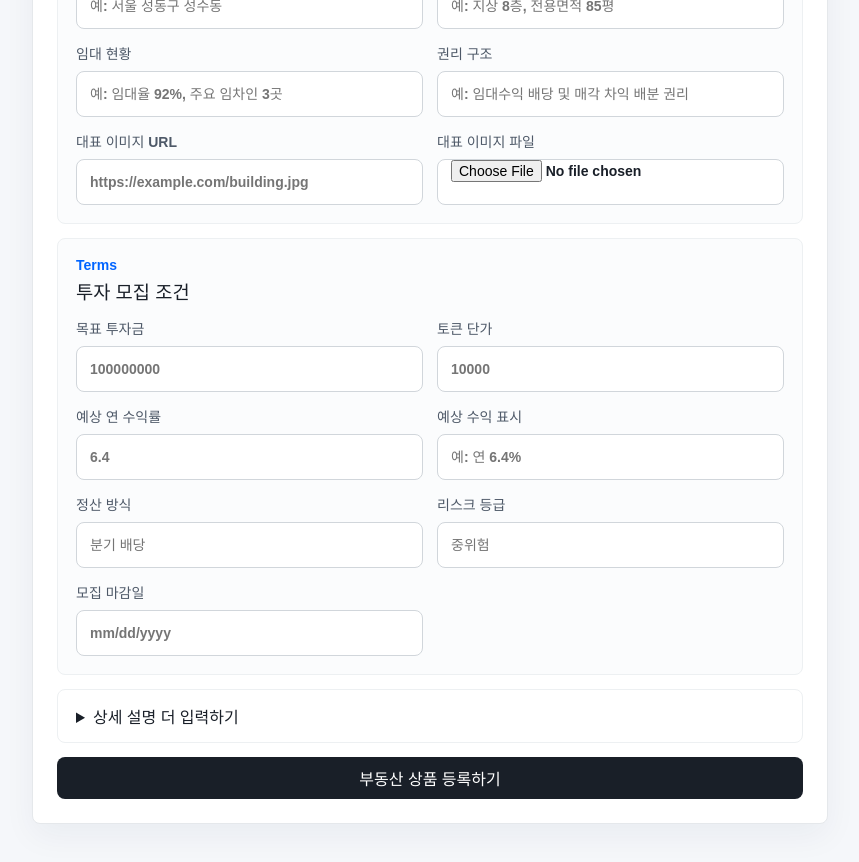
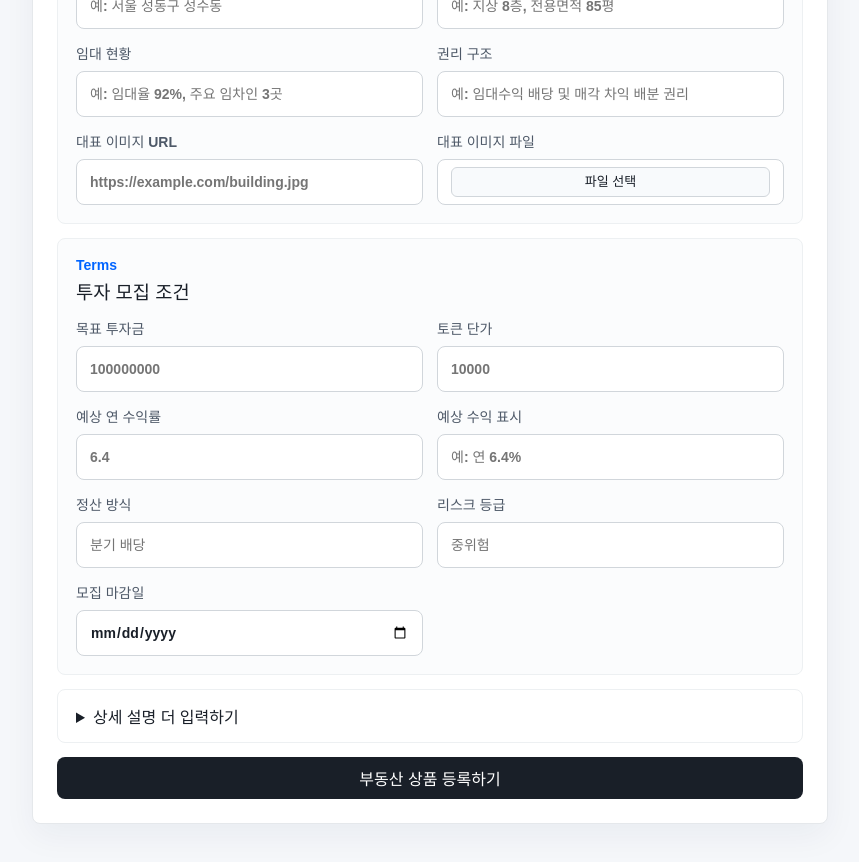
Before and after one commit to PARTION-LAB/PARTION-FrontEnd, a Vue app: page /register in a window 1280 px wide. Shown: the part 1160-2022 px from the top of the page, without its empty margins (18-877 px from the left). Built offline with nearby package versions, Linux system fonts and the light colour scheme; no server answers.

Commit message:
fix: improve product registration inputs

```diff
--- a/src/assets/style.css
+++ b/src/assets/style.css
@@ -544,7 +544,8 @@ button {
 }
 
 .auth-form label,
-.register-form label {
+.register-form label,
+.register-form .file-field {
   display: grid;
   gap: 8px;
   color: var(--muted);
@@ -2349,6 +2350,63 @@ button {
   gap: 14px;
 }
 
+.file-upload-control {
+  min-width: 0;
+  min-height: 46px;
+  border: 1px solid var(--line-strong);
+  border-radius: 8px;
+  padding: 6px 13px;
+  background: #ffffff;
+  display: flex;
+  align-items: center;
+  gap: 10px;
+  cursor: pointer;
+}
+
+.register-form .file-upload-input {
+  position: absolute;
+  width: 1px;
+  min-height: 0;
+  height: 1px;
+  border: 0;
+  padding: 0;
+  opacity: 0;
+  pointer-events: none;
+}
+
+.file-upload-button {
+  display: inline-flex;
+  flex: 0 0 auto;
+  align-items: center;
+  justify-content: center;
+  min-height: 30px;
+  border: 1px solid var(--line-strong);
+  border-radius: 6px;
+  padding: 0 12px;
+  background: #f8fafc;
+  color: var(--ink);
+  font-size: 13px;
+  font-weight: 900;
+  line-height: 1;
+}
+
+.file-upload-name {
+  min-width: 0;
+  flex: 1;
+  overflow: hidden;
+  color: var(--muted);
+  font-size: 14px;
+  font-weight: 800;
+  line-height: 1.3;
+  text-overflow: ellipsis;
+  white-space: nowrap;
+}
+
+.file-upload-input:focus-visible + .file-upload-button {
+  outline: 2px solid rgba(0, 100, 255, 0.32);
+  outline-offset: 2px;
+}
+
 .form-section > label + label {
   margin-top: 14px;
 }
--- a/src/views/RegisterProductView.vue
+++ b/src/views/RegisterProductView.vue
@@ -9,6 +9,7 @@ const { isAuthenticated } = useAuth()
 const selectedAssetType = ref('부동산')
 const formValues = ref({})
 const imageFile = ref(null)
+const imageInputRef = ref(null)
 const message = ref('')
 const isSubmitting = ref(false)
 const isLoadingMyProducts = ref(false)
@@ -40,7 +41,7 @@ const assetTypeOptions = [
       ['예상 수익 표시', '예: 연 6.4%'],
       ['정산 방식', '분기 배당'],
       ['리스크 등급', '중위험'],
-      ['모집 마감일', 'mm/dd/yyyy'],
+      ['모집 마감일', 'YYYY-MM-DD'],
     ],
   },
   {
@@ -68,7 +69,7 @@ const assetTypeOptions = [
       ['예상 수익 표시', '예: 매각 차익형'],
       ['정산 방식', '매각 정산'],
       ['리스크 등급', '중고위험'],
-      ['모집 마감일', 'mm/dd/yyyy'],
+      ['모집 마감일', 'YYYY-MM-DD'],
     ],
   },
   {
@@ -97,7 +98,7 @@ const assetTypeOptions = [
       ['예상 수익 표시', '예: 저작권료 수익률 7.5%'],
       ['정산 방식', '월 정산'],
       ['리스크 등급', '중위험'],
-      ['거래 시작일', 'mm/dd/yyyy'],
+      ['거래 시작일', 'YYYY-MM-DD'],
     ],
   },
 ]
@@ -121,6 +122,14 @@ const extraInfoFieldByAssetType = {
   음악저작권: '아티스트',
 }
 
+const dateFieldLabels = new Set(['모집 마감일', '거래 시작일'])
+
+const minSelectableDate = computed(() => {
+  const tomorrow = new Date()
+  tomorrow.setDate(tomorrow.getDate() + 1)
+  return formatDateInputValue(tomorrow)
+})
+
 const visibleMessage = computed(() => {
   if (message.value) {
     return message.value
@@ -128,6 +137,8 @@ const visibleMessage = computed(() => {
 
   return isAuthenticated.value ? '' : '로그인 후 상품을 등록할 수 있습니다.'
 })
+
+const selectedImageFileName = computed(() => imageFile.value?.name || '')
 
 function updateField(label, value) {
   formValues.value = {
@@ -138,6 +149,18 @@ function updateField(label, value) {
 
 function readField(label) {
   return formValues.value[label] || ''
+}
+
+function formatDateInputValue(date) {
+  const year = date.getFullYear()
+  const month = String(date.getMonth() + 1).padStart(2, '0')
+  const day = String(date.getDate()).padStart(2, '0')
+
+  return `${year}-${month}-${day}`
+}
+
+function isDateField(label) {
+  return dateFieldLabels.has(label)
 }
 
 function toNumber(value) {
@@ -176,6 +199,10 @@ function validateForm() {
 
   if (!getDeadline()) {
     return '모집 마감일 또는 거래 시작일을 입력해주세요.'
+  }
+
+  if (getDeadline() < minSelectableDate.value) {
+    return '오늘 이후 날짜를 선택해주세요.'
   }
 
   return ''
@@ -234,6 +261,9 @@ async function submitProduct() {
 
     formValues.value = {}
     imageFile.value = null
+    if (imageInputRef.value) {
+      imageInputRef.value.value = ''
+    }
     message.value = '상품이 등록되었습니다.'
     await loadMyProducts()
   } catch (error) {
@@ -314,10 +344,23 @@ onMounted(loadMyProducts)
                   @input="updateField(label, $event.target.value)"
                 />
               </label>
-              <label>
+              <div class="file-field">
                 <span>대표 이미지 파일</span>
-                <input accept="image/*" type="file" @change="handleImageFileChange" />
-              </label>
+                <label class="file-upload-control" for="representative-image-file">
+                  <input
+                    id="representative-image-file"
+                    ref="imageInputRef"
+                    accept="image/*"
+                    class="file-upload-input"
+                    type="file"
+                    @change="handleImageFileChange"
+                  />
+                  <span class="file-upload-button">파일 선택</span>
+                  <span v-if="selectedImageFileName" class="file-upload-name">
+                    {{ selectedImageFileName }}
+                  </span>
+                </label>
+              </div>
             </div>
           </section>
 
@@ -329,7 +372,9 @@ onMounted(loadMyProducts)
                 <span>{{ label }}</span>
                 <input
                   :value="readField(label)"
-                  :placeholder="placeholder"
+                  :min="isDateField(label) ? minSelectableDate : undefined"
+                  :placeholder="isDateField(label) ? undefined : placeholder"
+                  :type="isDateField(label) ? 'date' : 'text'"
                   @input="updateField(label, $event.target.value)"
                 />
               </label>
```
